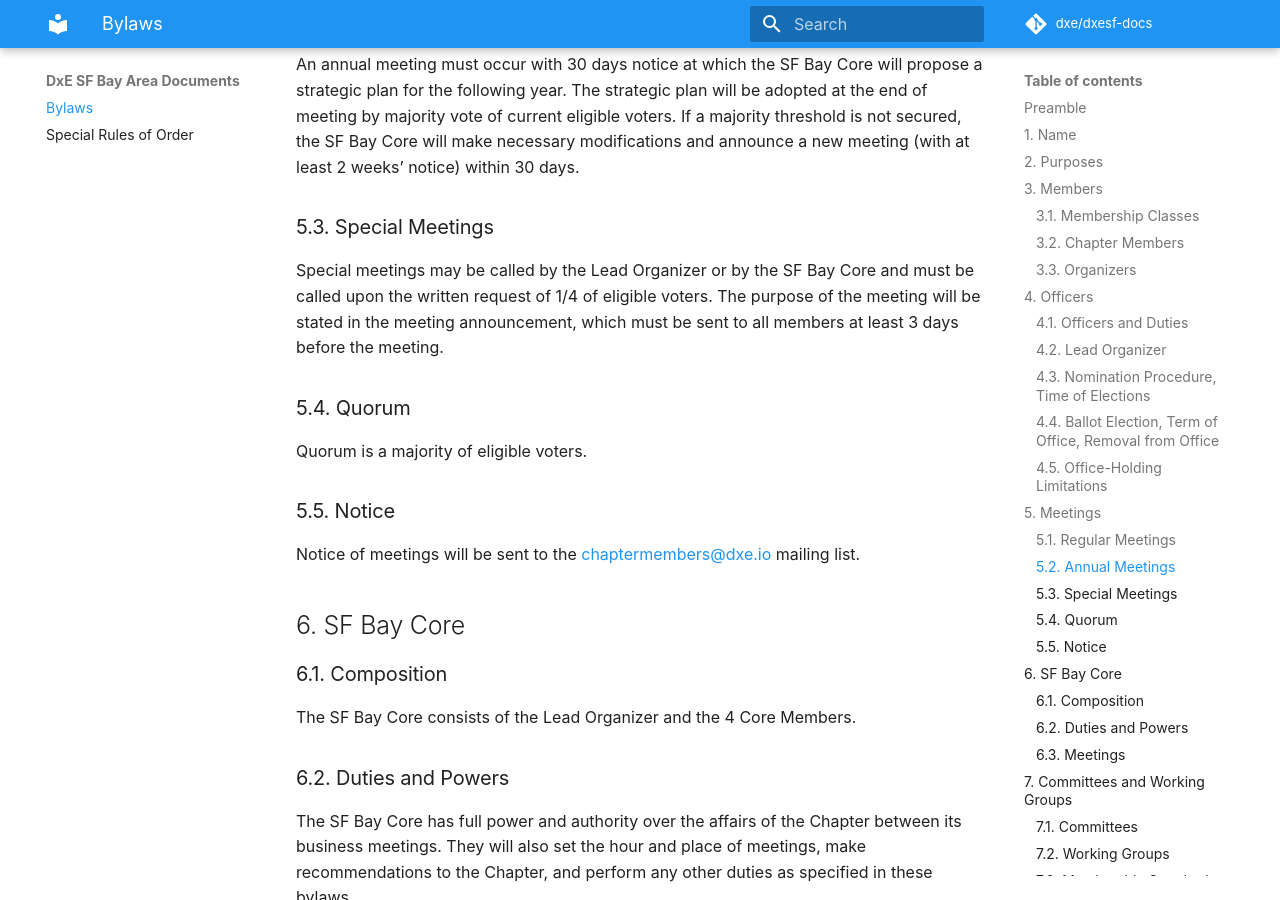
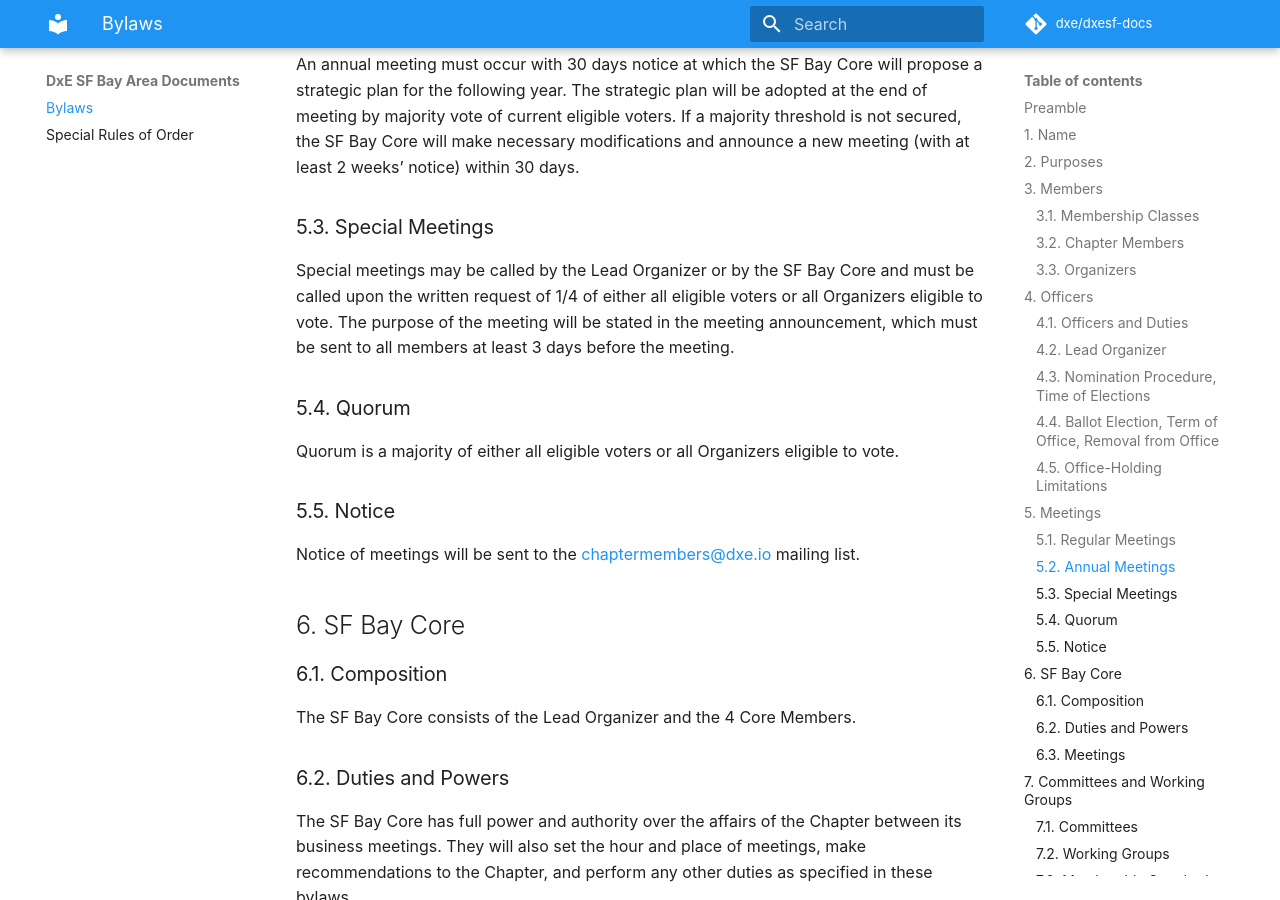
Before and after one commit to dxe/dxesf-docs, an MkDocs documentation site: the page built from docs/index.md, in a window 1280 px wide and 900 px high, scrolled down 2912 px. Built offline with MkDocs 1.6.1 and Material for MkDocs 9.7.7, drawn with Linux system fonts in a browser that asks for light colours; some web fonts are replaced; comment, search, counter and statistics services are not loaded.

Commit message:
Revise quorum requirements
Based on historical attendance, a much smaller proportion of Chapter
Members attend Chapter Meetings than of Organizers, so we probably
wouldn't meet the majority threshold for quorum.

To ensure we're able to continue meeting quorum, allow quorum to
continue being met by a majority of eligible Organizers (i.e., the
current quorum requirement).

```diff
--- a/docs/index.md
+++ b/docs/index.md
@@ -88,12 +88,12 @@ If a majority threshold is not secured, the SF Bay Core will make necessary modi
 
 ### 5.3. Special Meetings
 
-Special meetings may be called by the Lead Organizer or by the SF Bay Core and must be called upon the written request of 1/4 of eligible voters.
+Special meetings may be called by the Lead Organizer or by the SF Bay Core and must be called upon the written request of 1/4 of either all eligible voters or all Organizers eligible to vote.
 The purpose of the meeting will be stated in the meeting announcement, which must be sent to all members at least 3 days before the meeting.
 
 ### 5.4. Quorum
 
-Quorum is a majority of eligible voters.
+Quorum is a majority of either all eligible voters or all Organizers eligible to vote.
 
 ### 5.5. Notice
 
```
